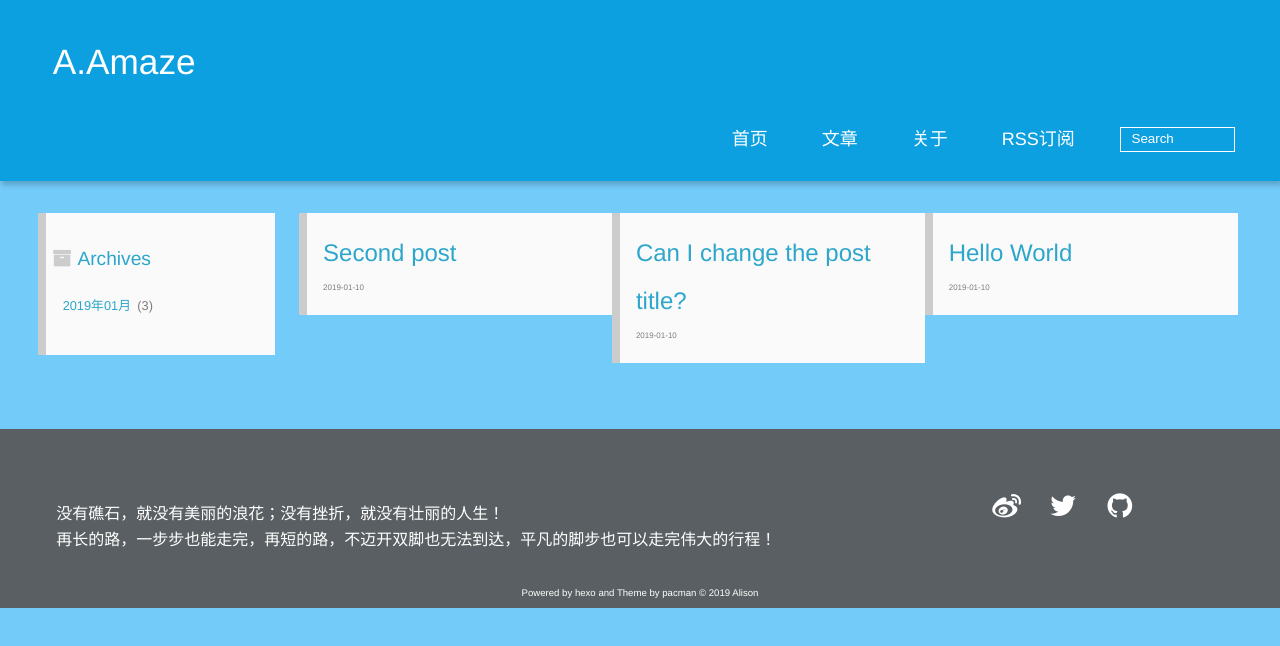
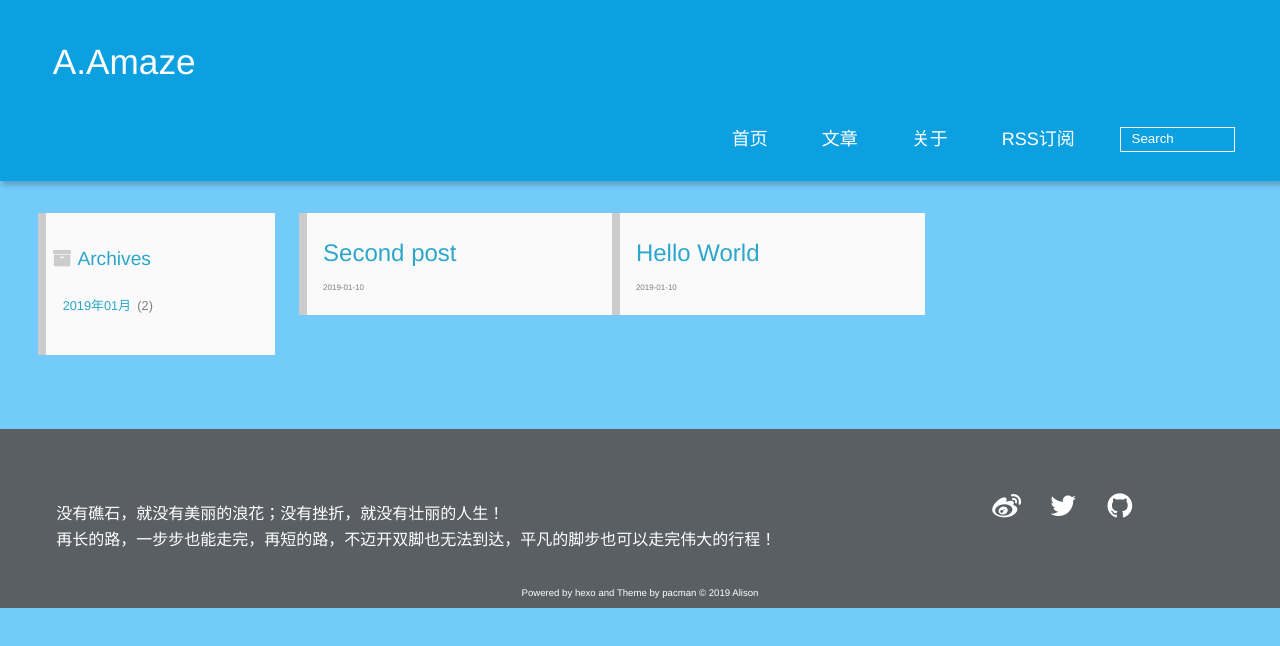
Before and after one commit to alisonysy/alisonysy.github.io, a plain HTML site: page archives/index.html in a window 1280 px wide. Drawn offline with Linux system fonts and the light colour scheme.

Commit message:
Site updated: 2019-01-10 13:15:22

```diff
--- a/archives/index.html
+++ b/archives/index.html
@@ -71,7 +71,7 @@
   <h2 class="archive-icon">Archives</h2>
 
   <div class="archiveslist archive-float clearfix">
-   <ul class="archive-list"><li class="archive-list-item"><a class="archive-list-link" href="/archives/2019/01/">2019年01月</a><span class="archive-list-count">3</span></li></ul>
+   <ul class="archive-list"><li class="archive-list-item"><a class="archive-list-link" href="/archives/2019/01/">2019年01月</a><span class="archive-list-count">2</span></li></ul>
  </div>
 
 </div>
@@ -85,16 +85,6 @@
     <h1 itemprop="name">Second post</h1>
 
     <time datetime="2019-01-10T02:49:15.000Z" itemprop="datePublished">2019-01-10</time>
-  </a>
-</section>
-
-  <section class="post" itemscope="" itemprop="blogPost">
-
-    <a href="/2019/01/10/开博大吉/" title="Can I change the post title?" itemprop="url">
-
-    <h1 itemprop="name">Can I change the post title?</h1>
-
-    <time datetime="2019-01-10T02:35:06.000Z" itemprop="datePublished">2019-01-10</time>
   </a>
 </section>
 
```
Also changed, not shown: 2019/01/10/Second-post/index.html (+2 -2 lines), 2019/01/10/hello-world/index.html (+2 -2 lines), archives/2019/01/index.html (+1 -11 lines), archives/2019/index.html (+1 -11 lines), index.html (+0 -14 lines).
